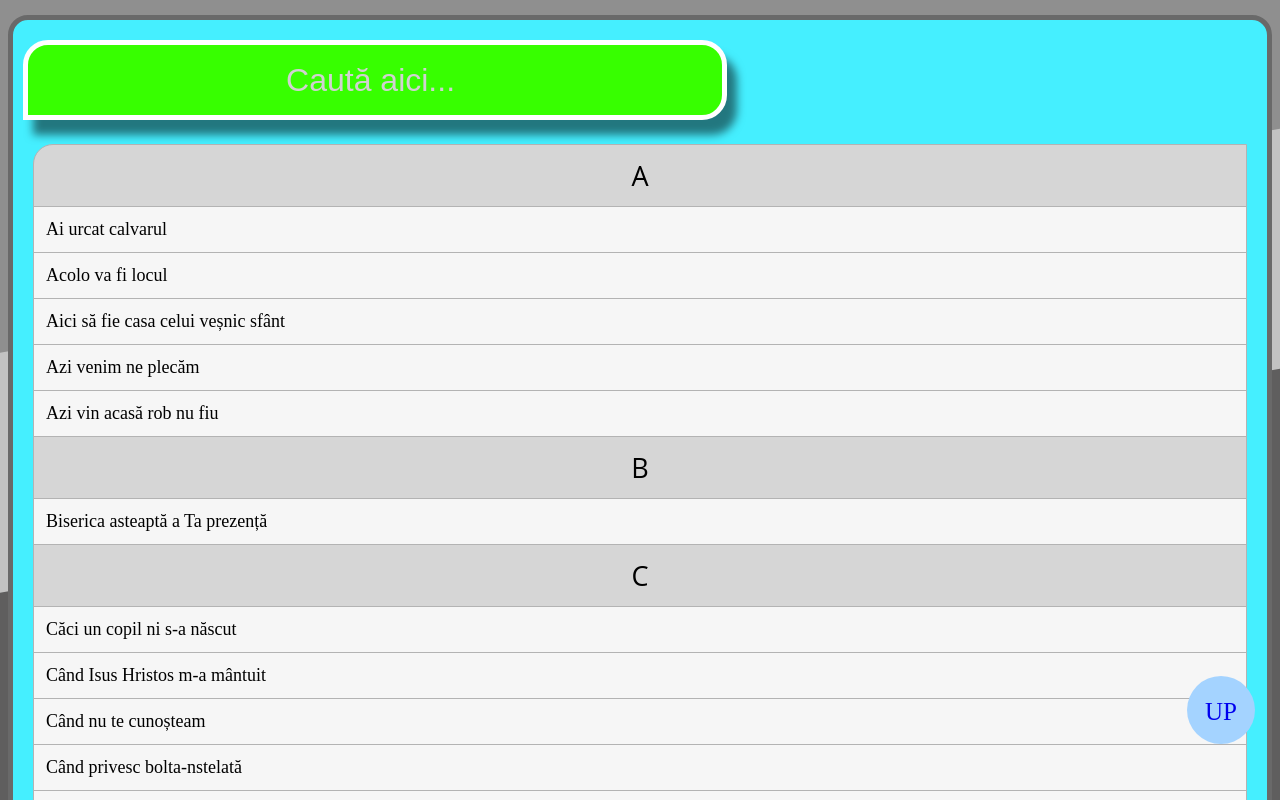
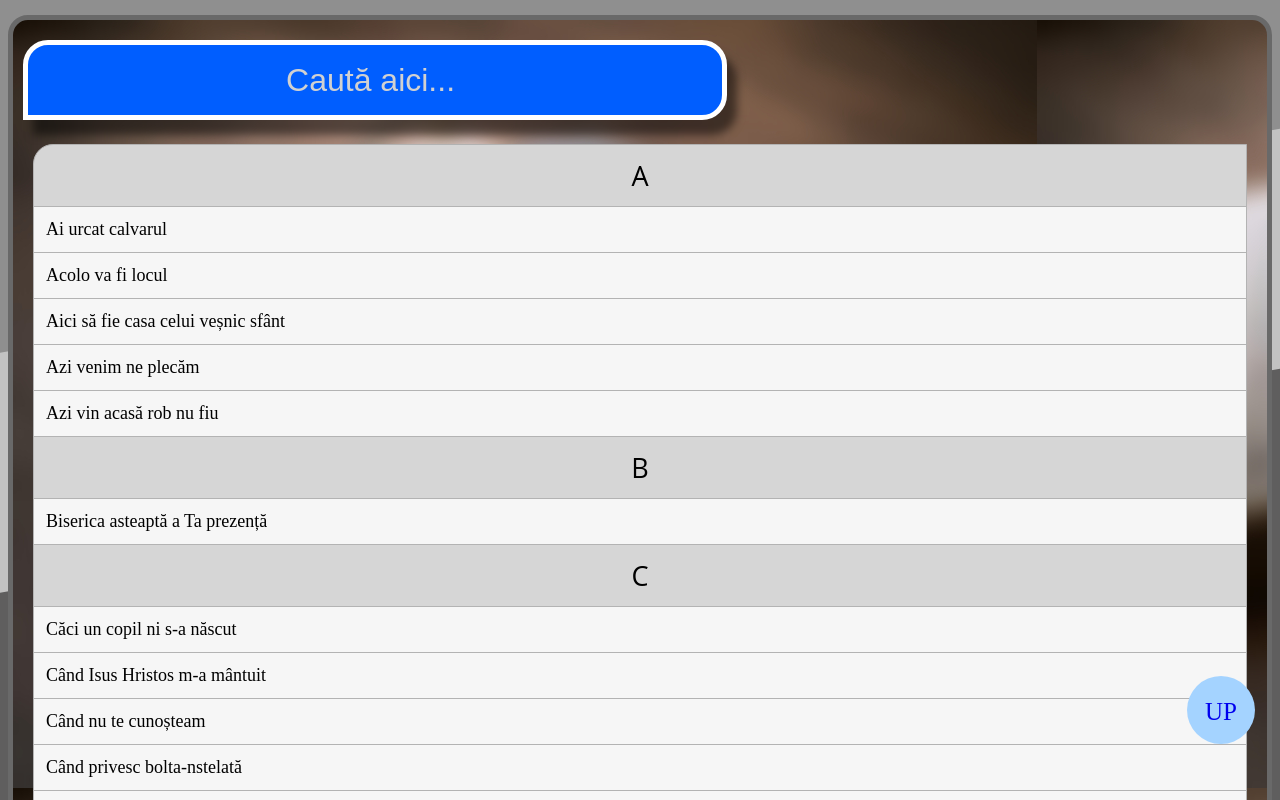
Before and after one commit to PopaGeorge123/my_presentation_website, a plain HTML site: page index.html in a window 1280 px wide. Shown: the top 800 px of the page. Drawn offline with Linux system fonts and the light colour scheme.

Commit message:
everything as before :)

```diff
--- a/style.index.css
+++ b/style.index.css
@@ -88,8 +88,8 @@ body{
     border:5px solid rgb(105, 105, 105);
     padding:10px;
     border-radius:20px;
-    /* background-image:url("/background-img.jpg")  */
-    background-color: rgb(69, 239, 255);
+    background-image:url("/background-img.jpg")
+    /* background-color: rgb(69, 239, 255); */
 
 
 
@@ -120,7 +120,7 @@ input{
     border-bottom-right-radius:25px;
     border-top-left-radius:25px;
     text-align:center;
-    background-color:rgb(55, 255, 0);
+    background-color:rgb(0, 94, 255);
     animation-name: imputAnimation;
     animation-duration: 5s;
     background-repeat: no-repeat;
```
